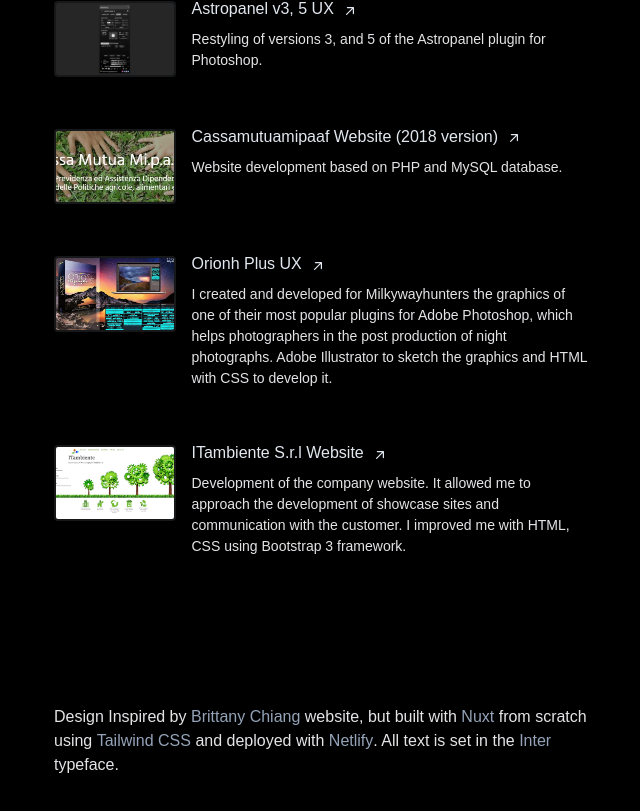
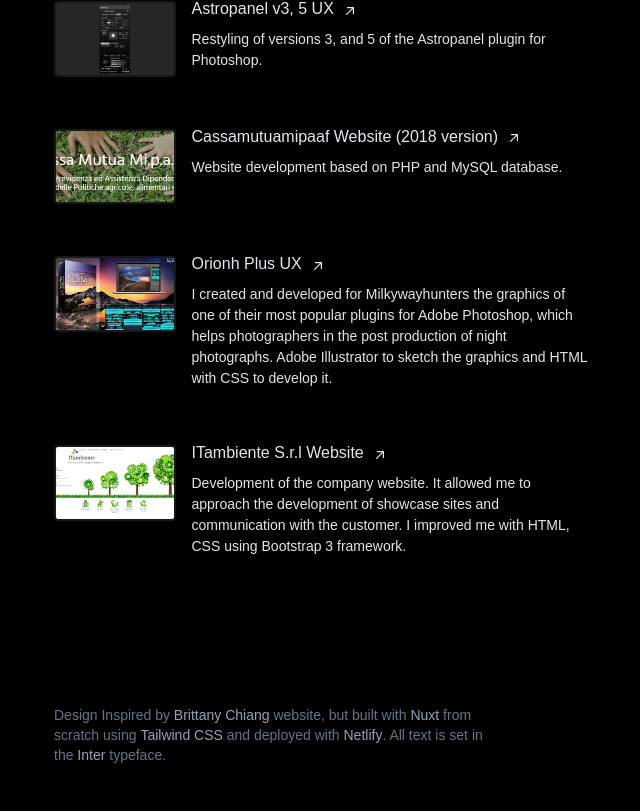
Before and after one commit to Lelluz/alessandrolelli.dev, a Nuxt app: page / in a window 1280 px wide. Shown: the part 2258-3069 px from the top of the page, without its empty margins (596-1236 px from the left). Built offline with nearby package versions, Linux system fonts and the light colour scheme; a web font is replaced by a local one.

Commit message:
fix footer style

```diff
--- a/pages/index.vue
+++ b/pages/index.vue
@@ -157,7 +157,7 @@
       </section>
 
       <footer>
-        <p>
+        <p class="max-w-md pb-16 text-sm text-slate-500 sm:pb-0">
           Design Inspired by
           <a href="https://brittanychiang.com/" class="font-medium text-slate-400 hover:text-purple-300 focus-visible:text-purple-300" target="_blank" rel="noreferrer">Brittany Chiang</a>
           website, but built with
```
